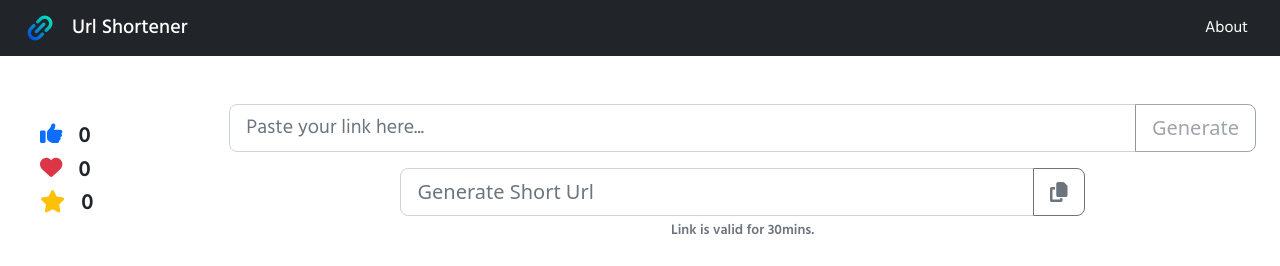
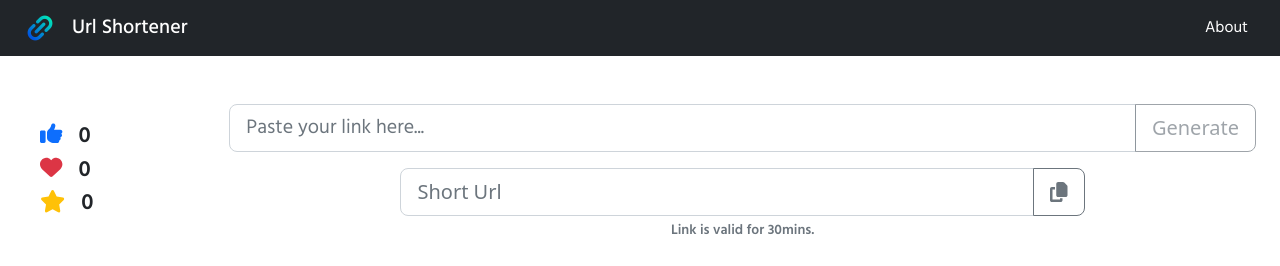
Before and after one commit to anshulnegitc/url-shortener-app-frontend, a React (Create React App) app: page / in a window 1280 px wide. Shown: the top 266 px of the page. Built offline with nearby package versions, Linux system fonts and the light colour scheme; no server answers.

Commit message:
counter aaded

```diff
--- a/src/components/Generate-link.jsx
+++ b/src/components/Generate-link.jsx
@@ -74,7 +74,7 @@ function GenerateLink(props) {
               className="form-control"
               value={shortUrl}
               readOnly
-              placeholder="Generate Short Url"
+              placeholder="Short Url"
             />
             <button
               type="submit"
```
